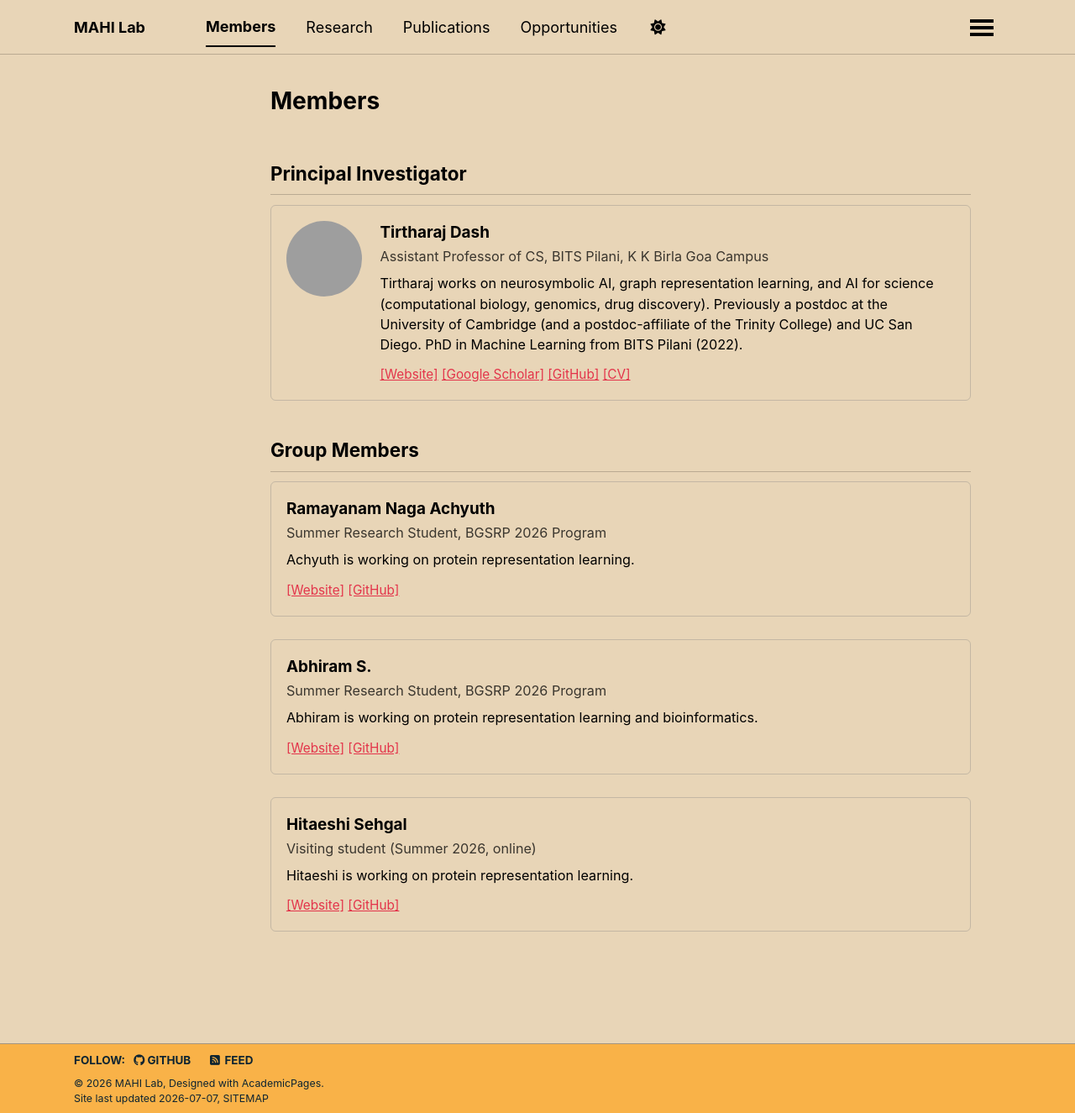
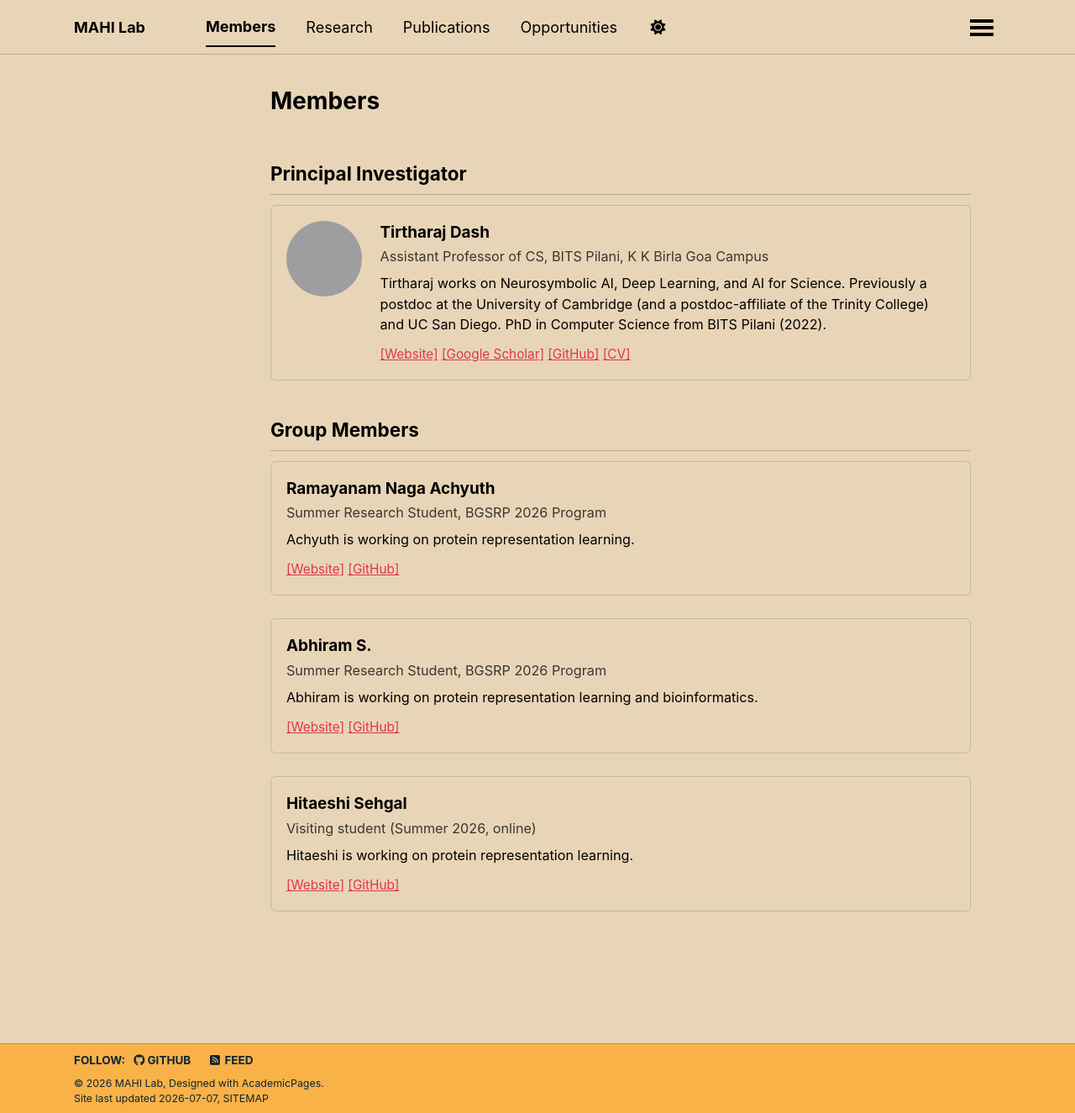
Before and after one commit to MAHI-Group/mahi-group.github.io, a Jekyll site: the page built from _pages/members.md, in a window 1280 px wide and 1325 px high. Shown: the whole window at 84% size. Built offline with Jekyll 4.4.1, drawn with Linux system fonts in a browser that asks for light colours; some web fonts are replaced; a script that is not in the unit is left out; grey boxes are pictures that could not be loaded.

Commit message:
bug fixes

```diff
--- a/_data/members.yml
+++ b/_data/members.yml
@@ -6,10 +6,10 @@ principal_investigator:
     role: Assistant Professor of CS, BITS Pilani, K K Birla Goa Campus
     photo: https://tirtharajdash.github.io/assets/img/prof_pic5.jpg
     bio: >
-      Tirtharaj works on neurosymbolic AI, graph representation learning, and AI for science
-      (computational biology, genomics, drug discovery). Previously a postdoc at the University
-      of Cambridge (and a postdoc-affiliate of the Trinity College) and UC San Diego.
-      PhD in Machine Learning from BITS Pilani (2022).
+      Tirtharaj works on Neurosymbolic AI, Deep Learning, and AI for Science.
+      Previously a postdoc at the University of Cambridge (and
+      a postdoc-affiliate of the Trinity College) and UC San Diego.
+      PhD in Computer Science from BITS Pilani (2022).
     website: https://tirtharajdash.github.io
     scholar: https://scholar.google.com/citations?user=1ZcwKZEAAAAJ
     github: https://github.com/tirtharajdash
```
